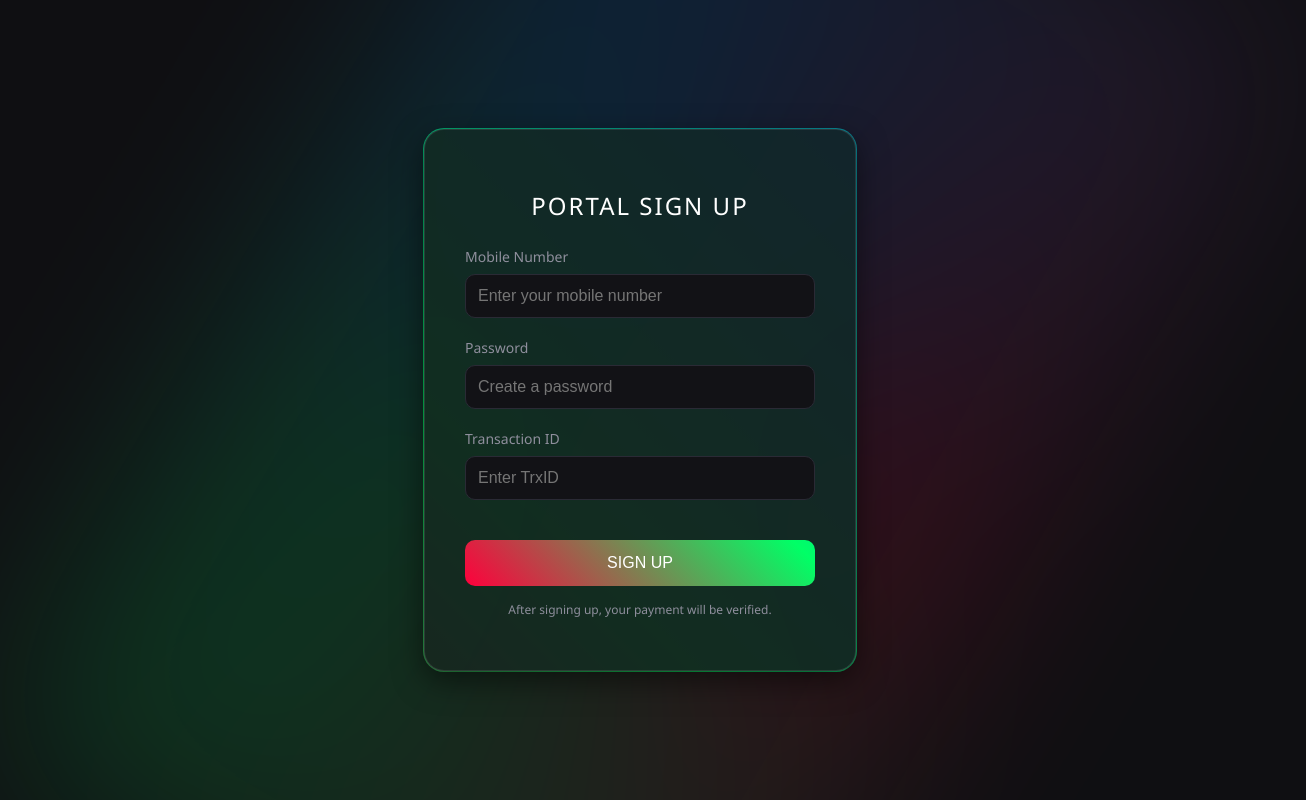
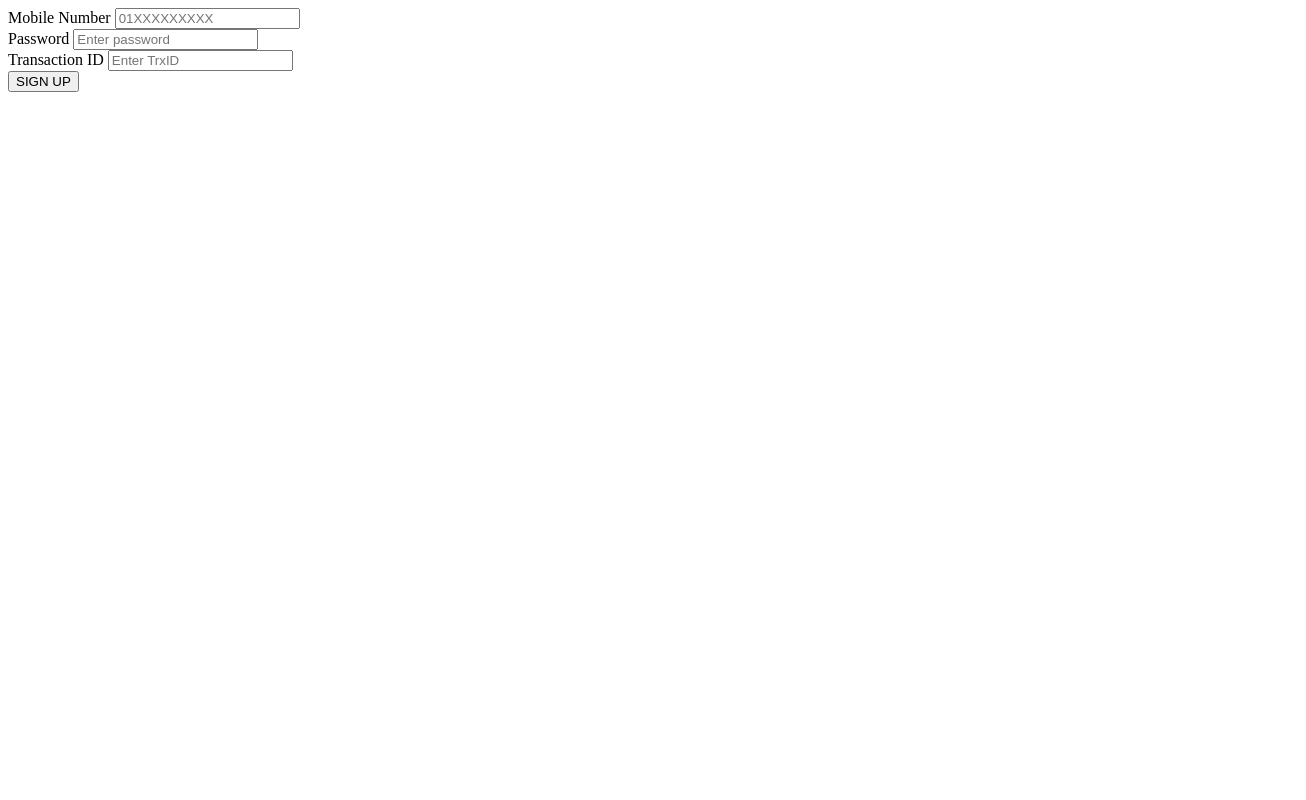
Before and after one commit to fozlerabbiofficialgmcservice-cyber/rgbsignup, a plain HTML site: page index.html in a window 1280 px wide. Shown: the top 800 px of the page, 1306 px wide, since content can reach past the window. Drawn offline with Linux system fonts and the light colour scheme.

Commit message:
Update index.html

```diff
--- a/index.html
+++ b/index.html
@@ -1,200 +1,50 @@
-<!DOCTYPE html>
-<html lang="en">
-<head>
-    <meta charset="UTF-8">
-    <meta name="viewport" content="width=device-width, initial-scale=1.0">
-    <title>RGB Sign Up</title>
-    <style>
-        :root {
-            --bg-color: #0f0f12;
-            --container-bg: rgba(20, 20, 25, 0.85);
-            --primary: #fff;
-            --rgb-red: #ff003c;
-            --rgb-green: #00ff66;
-            --rgb-blue: #0088ff;
-        }
-
-        body {
-            margin: 0;
-            padding: 0;
-            font-family: 'Segoe UI', Tahoma, Geneva, Verdana, sans-serif;
-            background-color: var(--bg-color);
-            display: flex;
-            justify-content: center;
-            align-items: center;
-            height: 100vh;
-            overflow: hidden;
-        }
-
-        .rgb-glow {
-            position: absolute;
-            width: 100%;
-            height: 100%;
-            background: conic-gradient(
-                var(--rgb-red),
-                var(--rgb-green),
-                var(--rgb-blue),
-                var(--rgb-red)
-            );
-            filter: blur(100px);
-            opacity: 0.15;
-            z-index: -1;
-            animation: rotate 15s linear infinite;
-        }
-
-        @keyframes rotate {
-            0% { transform: rotate(0deg); }
-            100% { transform: rotate(360deg); }
-        }
-
-        .container {
-            background-color: var(--container-bg);
-            padding: 40px;
-            border-radius: 20px;
-            box-shadow: 0 10px 30px rgba(0, 0, 0, 0.5);
-            width: 350px;
-            text-align: center;
-            border: 1px solid rgba(255, 255, 255, 0.1);
-            position: relative;
-        }
-
-        .container::before {
-            content: '';
-            position: absolute;
-            top: -2px; left: -2px; right: -2px; bottom: -2px;
-            background: linear-gradient(45deg, var(--rgb-red), var(--rgb-green), var(--rgb-blue));
-            border-radius: 21px;
-            z-index: -1;
-            opacity: 0.7;
-            background-size: 400%;
-            animation: animateBorder 20s linear infinite;
-        }
-
-        @keyframes animateBorder {
-            0% { background-position: 0 0; }
-            50% { background-position: 400% 0; }
-            100% { background-position: 0 0; }
-        }
-
-        h2 {
-            color: var(--primary);
-            margin-bottom: 25px;
-            font-weight: 300;
-            letter-spacing: 2px;
-        }
-
-        .input-group {
-            margin-bottom: 20px;
-            text-align: left;
-        }
-
-        label {
-            display: block;
-            color: #8f8f9d;
-            margin-bottom: 8px;
-            font-size: 14px;
-        }
-
-        input {
-            width: 100%;
-            padding: 12px;
-            box-sizing: border-box;
-            background: #121216;
-            border: 1px solid #2a2a35;
-            border-radius: 10px;
-            color: var(--primary);
-            font-size: 16px;
-            transition: all 0.3s ease;
-        }
-
-        input:focus {
-            outline: none;
-            border-color: var(--rgb-blue);
-            box-shadow: 0 0 10px rgba(0, 136, 255, 0.3);
-        }
-
-        button {
-            width: 100%;
-            padding: 14px;
-            background: linear-gradient(45deg, var(--rgb-red), var(--rgb-green), var(--rgb-blue));
-            color: var(--primary);
-            border: none;
-            border-radius: 10px;
-            font-size: 16px;
-            cursor: pointer;
-            margin-top: 20px;
-            transition: transform 0.2s;
-            background-size: 200%;
-            animation: animateBorder 20s linear infinite;
-        }
-
-        button:hover {
-            transform: translateY(-2px);
-        }
-
-        .info-text {
-            color: #8f8f9d;
-            font-size: 12px;
-            margin-top: 15px;
-        }
-    </style>
-</head>
-<body>
-    <div class="rgb-glow"></div>
-    <div class="container">
-        <h2>PORTAL SIGN UP</h2>
-        <form id="signupForm">
-            <div class="input-group">
-                <label for="mobile">Mobile Number</label>
-                <input type="text" id="mobile" required placeholder="Enter your mobile number">
-            </div>
-            <div class="input-group">
-                <label for="password">Password</label>
-                <input type="password" id="password" required placeholder="Create a password">
-            </div>
-            <div class="input-group">
-                <label for="trxId">Transaction ID</label>
-                <input type="text" id="trxId" required placeholder="Enter TrxID">
-            </div>
-            <button type="submit">SIGN UP</button>
-        </form>
-        <p class="info-text">After signing up, your payment will be verified.</p>
+<form id="signupForm">
+    <div>
+        <label>Mobile Number</label>
+        <input type="text" id="username" placeholder="01XXXXXXXXX" required>
     </div>
 
-    <script>
-        document.getElementById('signupForm').addEventListener('submit', async (e) => {
-            e.preventDefault();
+    <div>
+        <label>Password</label>
+        <input type="password" id="password" placeholder="Enter password" required>
+    </div>
 
-            const mobile = document.getElementById('mobile').value;
-            const password = document.getElementById('password').value;
-            const trxId = document.getElementById('trxId').value;
+    <div>
+        <label>Transaction ID</label>
+        <input type="text" id="trxid" placeholder="Enter TrxID" required>
+    </div>
 
-            try {
-                const response = await fetch('https://faznetwork.onrender.com/api/signup', {
-                    method: 'POST',
-                    headers: {
-                        'Content-Type': 'application/json'
-                    },
-                    body: JSON.stringify({
-                        username: mobile,
-                        password: password,
-                        trxId: trxId
-                    })
-                });
+    <button type="button" onclick="handleSignup()">SIGN UP</button>
+</form>
 
-                const data = await response.json();
+<script>
+async function handleSignup() {
+    // সঠিক id অনুযায়ী ভ্যালু নেওয়া
+    const username = document.getElementById('username').value.trim();
+    const password = document.getElementById('password').value.trim();
+    const trxid = document.getElementById('trxid').value.trim();
 
-                if (data.success) {
-                    alert(data.message);
-                    // চাইলে এখানে অন্য কোনো পেজে রিডাইরেক্ট করতে পারেন
-                } else {
-                    alert(data.message);
-                }
-            } catch (err) {
-                console.error('Error:', err);
-                alert('An error occurred. Please try again later.');
-            }
+    if (!username || !password) {
+        alert("ইউজারনেম ও পাসওয়ার্ড দেওয়া বাধ্যতামূলক।");
+        return;
+    }
+
+    if (!trxid) {
+        alert("ট্রানজেকশন আইডি দেওয়া বাধ্যতামূলক।");
+        return;
+    }
+
+    // ব্যাকএন্ড API-তে ডাটা পাঠানো
+    try {
+        const response = await fetch('/api/signup', {
+            method: 'POST',
+            headers: { 'Content-Type': 'application/json' },
+            body: JSON.stringify({ username, password, trxid })
         });
-    </script>
-</body>
-</html>
+        const data = await response.json();
+        alert(data.message || "প্রক্রিয়া সম্পন্ন হয়েছে");
+    } catch (err) {
+        alert("সার্ভারে সংযোগ করা যাচ্ছে না!");
+    }
+}
+</script>
```
